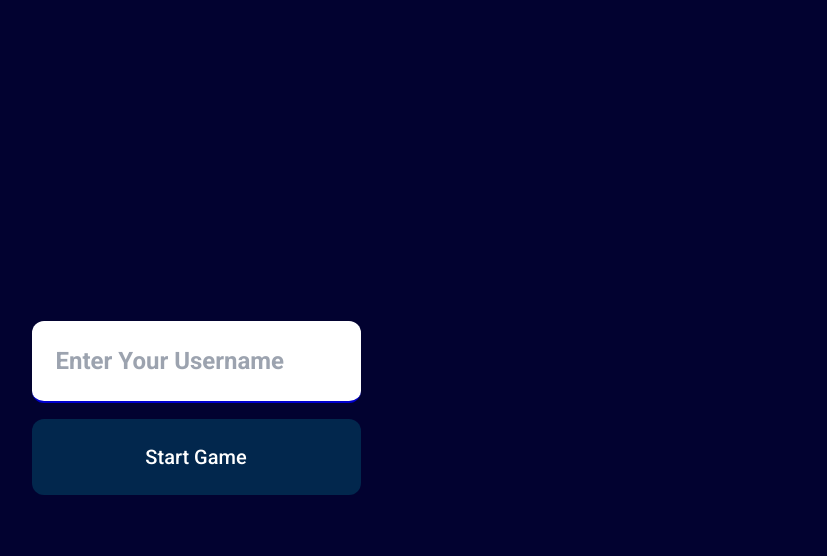
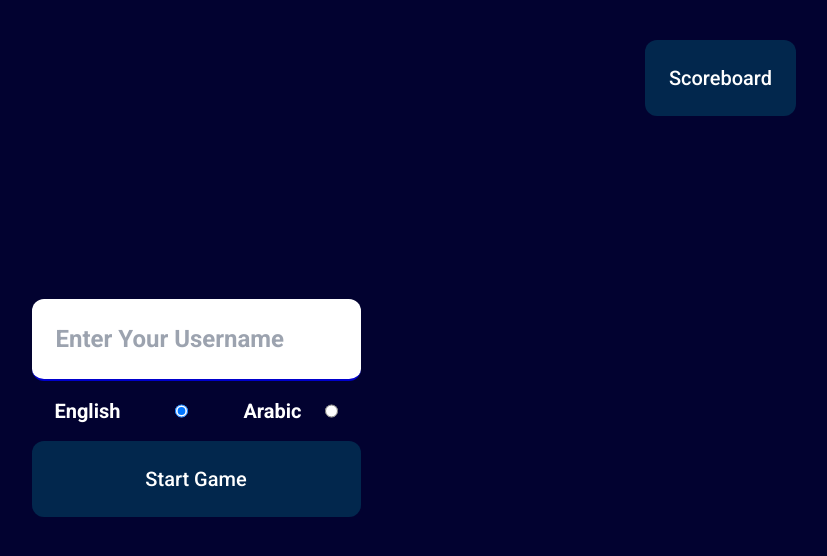
Before and after one commit to mohammedkhaled15/millionair-quizz-app, a React (Vite) app: page / in a window 1280 px wide. Shown: the top 556 px of the page, without its empty margins (444-1271 px from the left). Built offline with nearby package versions, Linux system fonts and the light colour scheme.

Commit message:
init lang

```diff
--- a/index.html
+++ b/index.html
@@ -1,5 +1,5 @@
 <!DOCTYPE html>
-<html lang="en">
+<html lang="ar">
   <head>
     <meta charset="UTF-8" />
     <link rel="icon" type="image/svg+xml" href="/vite.svg" />
--- a/src/App.jsx
+++ b/src/App.jsx
@@ -5,6 +5,31 @@ import { data } from "./data";
 import { createContext } from "react";
 import { moneyData } from "./data";
 import Start from "./components/Start";
+import i18n from "i18next";
+import { initReactI18next } from "react-i18next";
+import LanguageDetector from 'i18next-browser-languagedetector';
+
+i18n
+  .use(initReactI18next)
+  .use(LanguageDetector)
+  .init({
+    resources: {
+      en: {
+        translation: {
+          "Welcome to React": "Welcome to React and react-i18next"
+        }
+      },
+      ar: {
+        translation: {
+          "Welcome to React": "مرحبًا بكم ي ريأكت"
+        }
+      },
+    },
+    fallbackLng: "en",
+    detection: {
+      order: ['htmlTag', 'cookie', 'localStorage', 'sessionStorage', 'path', 'subdomain'],
+    }
+  });
 
 export const AppContext = createContext();
 
--- /dev/null
+++ b/src/components/Scoreboard.jsx
@@ -0,0 +1,58 @@
+import { useEffect } from 'react'
+import { privateRequest } from '../requests/axios'
+import { useState } from 'react'
+import { DataGrid } from '@mui/x-data-grid';
+import { Pagination } from '@mui/material';
+
+const Scoreboard = ({ setShowScoreboard }) => {
+
+  const [userData, setUserData] = useState([])
+
+  useEffect(() => {
+    const getAllUsers = async () => {
+      try {
+        const res = await privateRequest.get("/")
+        setUserData(res.data)
+        console.log(res.data)
+      } catch (error) {
+        console.log(error)
+      }
+    }
+    getAllUsers()
+  }, [])
+
+  const columns = [
+    {
+      field: '#',
+      headerName: '#',
+      renderCell: (params) => {
+        console.log(params)
+        params.api.getRowIndexRelativeToVisibleRows(params.row.id) + 1
+      }
+    },
+    { field: 'name', headerName: 'Player Name', width: 250 },
+    { field: 'topScore', headerName: 'Top Score', width: 150 },
+    { field: 'updatedAt', headerName: 'Date Of Top Score', width: 250 },
+  ];
+
+
+  return (
+    <div className='relative w-full h-screen flex flex-col items-center '>
+      <button className={`rounded-xl bg-[#02274d] p-6 text-xl  font-medium active:bg-[#0a1a2b] absolute top-10 right-10`} onClick={() => setShowScoreboard(false)}>Back To The Game</button>
+
+      <div className="mt-32  shadow-md sm:rounded-lg h-[500px] w-3/4">
+        <DataGrid
+          autoPageSize
+          className='bg-[#02274D] '
+          rowCount={userData.lenght}
+          sx={{ color: "white" }}
+          rows={userData}
+          columns={columns}
+          getRowId={(row) => row?.name} />
+
+      </div>
+    </div>
+  )
+}
+
+export default Scoreboard
--- a/src/components/Start.jsx
+++ b/src/components/Start.jsx
@@ -1,17 +1,20 @@
-import { useContext, useState } from "react";
+import { useContext, useEffect, useState } from "react";
 import { AppContext } from "../App";
 import { privateRequest } from "../requests/axios";
+import Scoreboard from "./Scoreboard";
 
 const Start = () => {
   const { setStartGame, setUsername, username } = useContext(AppContext);
 
   const [error, setError] = useState("")
+  const [lang, setLang] = useState("en")
+  const [showScoreboard, setShowScoreboard] = useState(false)
+
 
   const handleClick = async (e) => {
     e.preventDefault()
     try {
       await privateRequest.post("/create", { username: username })
-      // username && setStartGame(true)
       setStartGame(true)
     } catch (error) {
       console.log(error)
@@ -19,7 +22,15 @@ const Start = () => {
     }
   }
 
+  const handleChange = (e) => {
+    setLang(e.target.value)
+  }
+
   return (
+    <div className="m-auto flex flex-col gap-4 w-full h-screen relative">
+      <button onClick={() => setShowScoreboard(true)} className={`${showScoreboard ? "hidden" : ""} rounded-xl bg-[#02274d] p-6 text-xl  font-medium active:bg-[#0a1a2b] absolute top-10 right-10`}>Scoreboard</button>
+      {
+        !showScoreboard ?
           <form className="m-auto flex flex-col gap-4 self-center">
             <h1 className="text-[red] text-3xl font-semibold">{error}</h1>
             <input
@@ -30,13 +41,34 @@ const Start = () => {
               placeholder="Enter Your Username"
               className="rounded-xl border-0 border-b-2 border-solid border-[mediumblue] p-6 text-2xl font-semibold text-[mediumblue] outline-none"
             />
+            <div className="lang flex flex-row justify-evenly">
+              <label htmlFor="en" className="text-xl font-semibold">English</label>
+              <input
+                type="radio"
+                name="lang" value="en"
+                checked={lang === "en"}
+                id="en"
+                className="mx-8"
+                onChange={handleChange} />
+              <label htmlFor="ar" className="text-xl font-semibold">Arabic</label>
+              <input
+                type="radio"
+                name="lang"
+                value="ar"
+                checked={lang === "ar"}
+                id="ar"
+                onChange={handleChange} />
+            </div>
             <button
               className="rounded-xl bg-[#02274d] p-6 text-xl  font-medium active:bg-[#0a1a2b]"
               onClick={(e) => handleClick(e)}
             >
               Start Game
             </button>
-    </form>
+          </form> :
+          <Scoreboard setShowScoreboard={setShowScoreboard} />
+      }
+    </div>
   );
 };
 
```
Also changed, not shown: deleted.js (added, +71 -0 lines), package.json (+7 -0 lines), 1 other file (tests, documents, lock files or other folders). Lines whose indentation alone changed are shown as unchanged.
